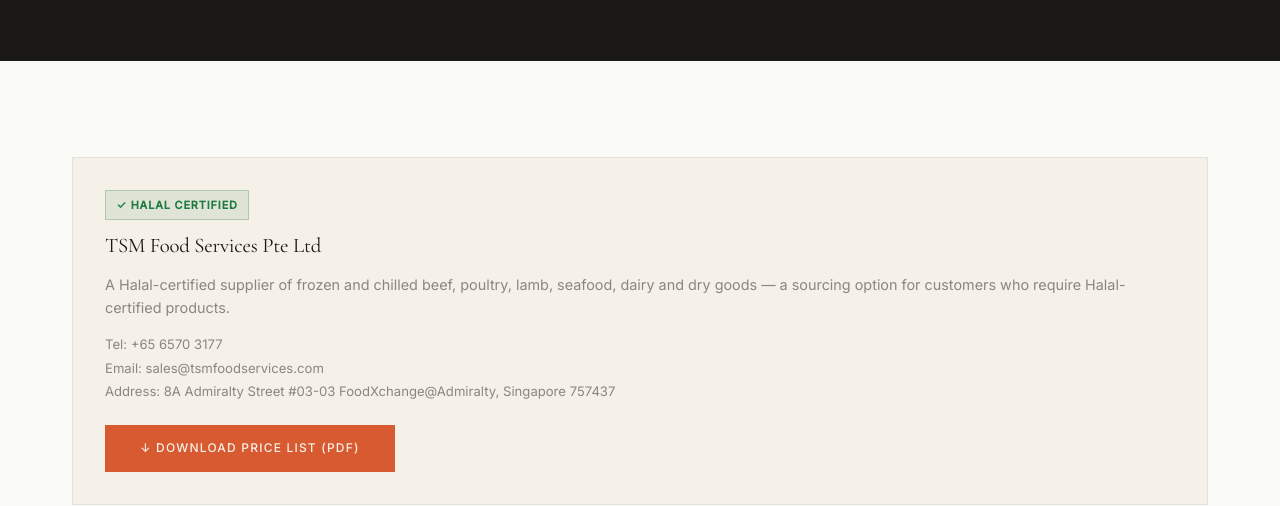
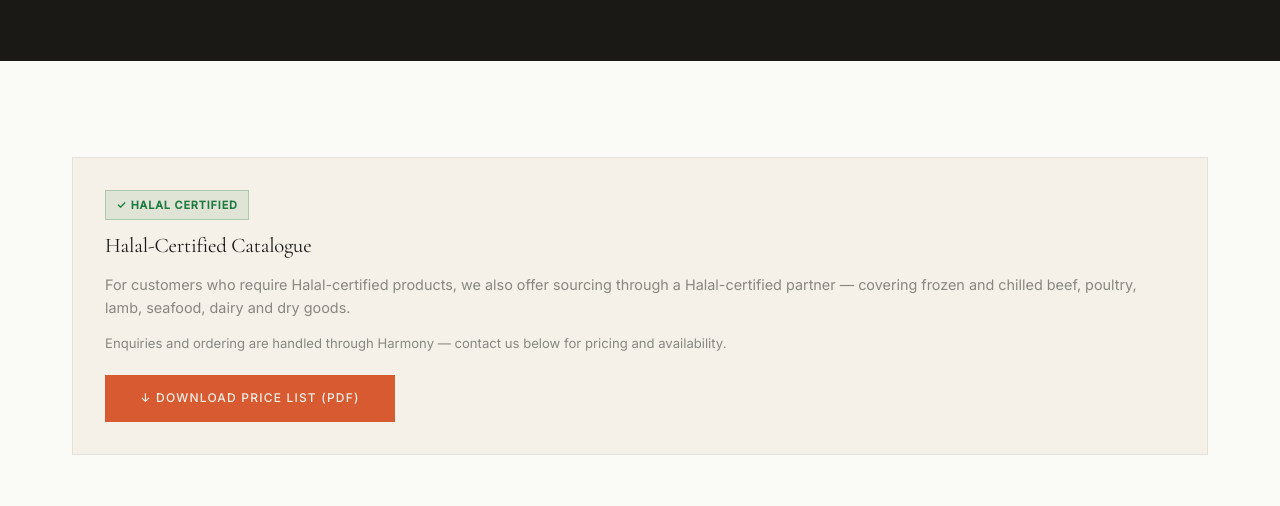
Before and after one commit to harmonyif26/harmonyif, a plain HTML site: page partners.html in a window 1280 px wide. Shown: the part 316-822 px from the top of the page. Drawn offline with nearby package versions, Linux system fonts and the light colour scheme.

Commit message:
Anonymize Halal catalogue partner card and strip identifying pages from PDF

```diff
--- a/partners.html
+++ b/partners.html
@@ -98,15 +98,11 @@
 
         <div class="partner-card">
           <span class="partner-card__badge" data-en="✓ Halal Certified" data-cn="✓ 清真认证">✓ Halal Certified</span>
-          <h3 data-en="TSM Food Services Pte Ltd" data-cn="TSM Food Services Pte Ltd">TSM Food Services Pte Ltd</h3>
-          <p data-en="A Halal-certified supplier of frozen and chilled beef, poultry, lamb, seafood, dairy and dry goods — a sourcing option for customers who require Halal-certified products." data-cn="一家清真认证供应商，提供冷冻及冷藏牛肉、禽肉、羊肉、海鲜、乳制品及干货 — 为需要清真认证产品的客户提供采购选择。">A Halal-certified supplier of frozen and chilled beef, poultry, lamb, seafood, dairy and dry goods — a sourcing option for customers who require Halal-certified products.</p>
-          <div class="partner-card__meta">
-            Tel: +65 6570 3177<br>
-            Email: sales@tsmfoodservices.com<br>
-            Address: 8A Admiralty Street #03-03 FoodXchange@Admiralty, Singapore 757437
-          </div>
+          <h3 data-en="Halal-Certified Catalogue" data-cn="清真认证产品目录">Halal-Certified Catalogue</h3>
+          <p data-en="For customers who require Halal-certified products, we also offer sourcing through a Halal-certified partner — covering frozen and chilled beef, poultry, lamb, seafood, dairy and dry goods." data-cn="对于需要清真认证产品的客户，我们亦可透过一家清真认证合作伙伴进行采购 — 涵盖冷冻及冷藏牛肉、禽肉、羊肉、海鲜、乳制品及干货。">For customers who require Halal-certified products, we also offer sourcing through a Halal-certified partner — covering frozen and chilled beef, poultry, lamb, seafood, dairy and dry goods.</p>
+          <p data-en="Enquiries and ordering are handled through Harmony — contact us below for pricing and availability." data-cn="询价及订购均由Harmony处理 — 请联系我们以获取价格及供应情况。" style="font-size:0.82rem;color:var(--mist, #6b6b6b);">Enquiries and ordering are handled through Harmony — contact us below for pricing and availability.</p>
           <div class="partner-card__actions">
-            <a href="files/tsm-food-services-price-list-nov-2026.pdf" download class="btn btn-primary" data-en="↓  Download Price List (PDF)" data-cn="↓  下载价格表 (PDF)">↓  Download Price List (PDF)</a>
+            <a href="files/halal-pricelist.pdf" download class="btn btn-primary" data-en="↓  Download Price List (PDF)" data-cn="↓  下载价格表 (PDF)">↓  Download Price List (PDF)</a>
           </div>
         </div>
 
```
Also changed, not shown: 2 other files.
